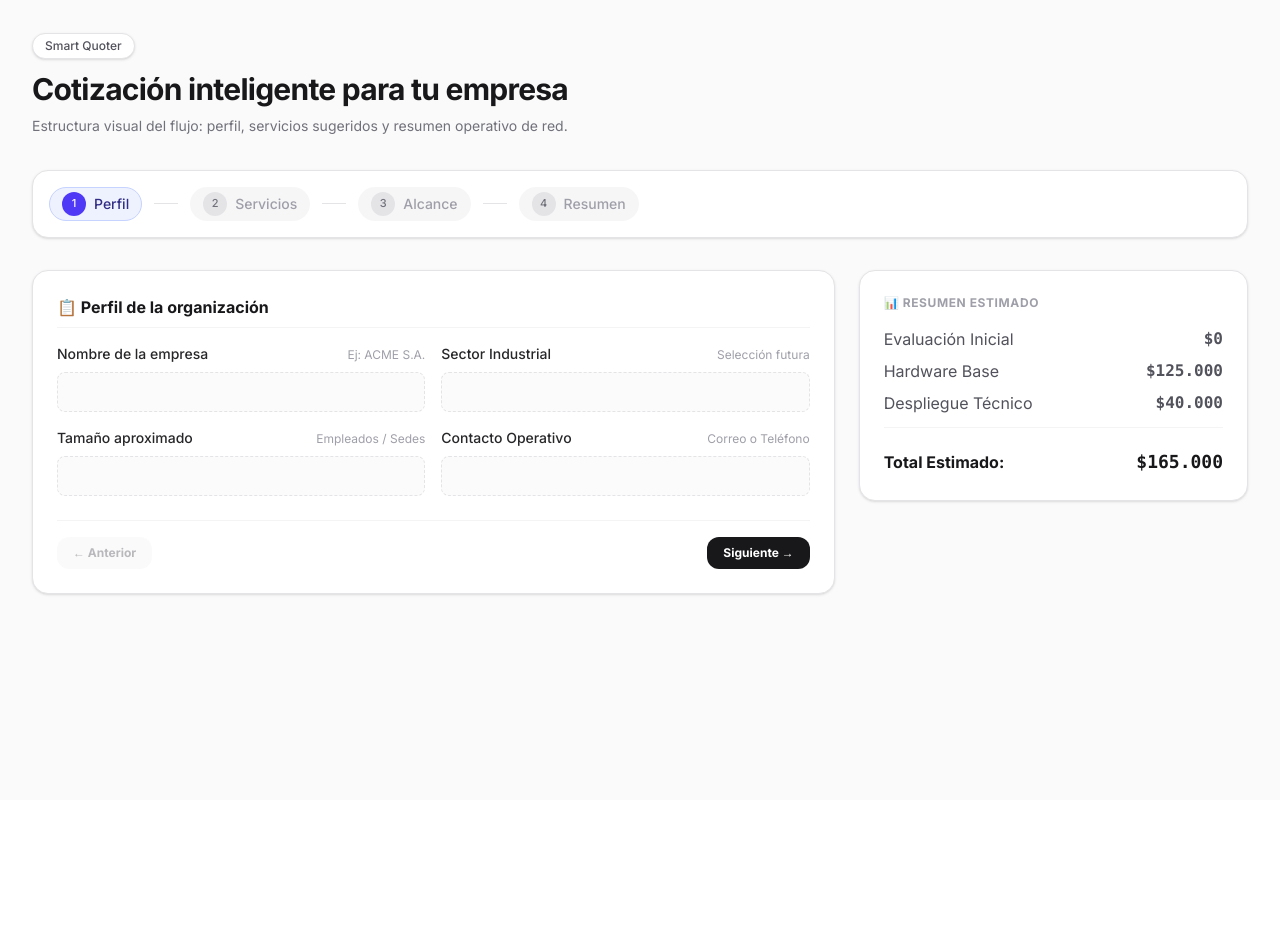
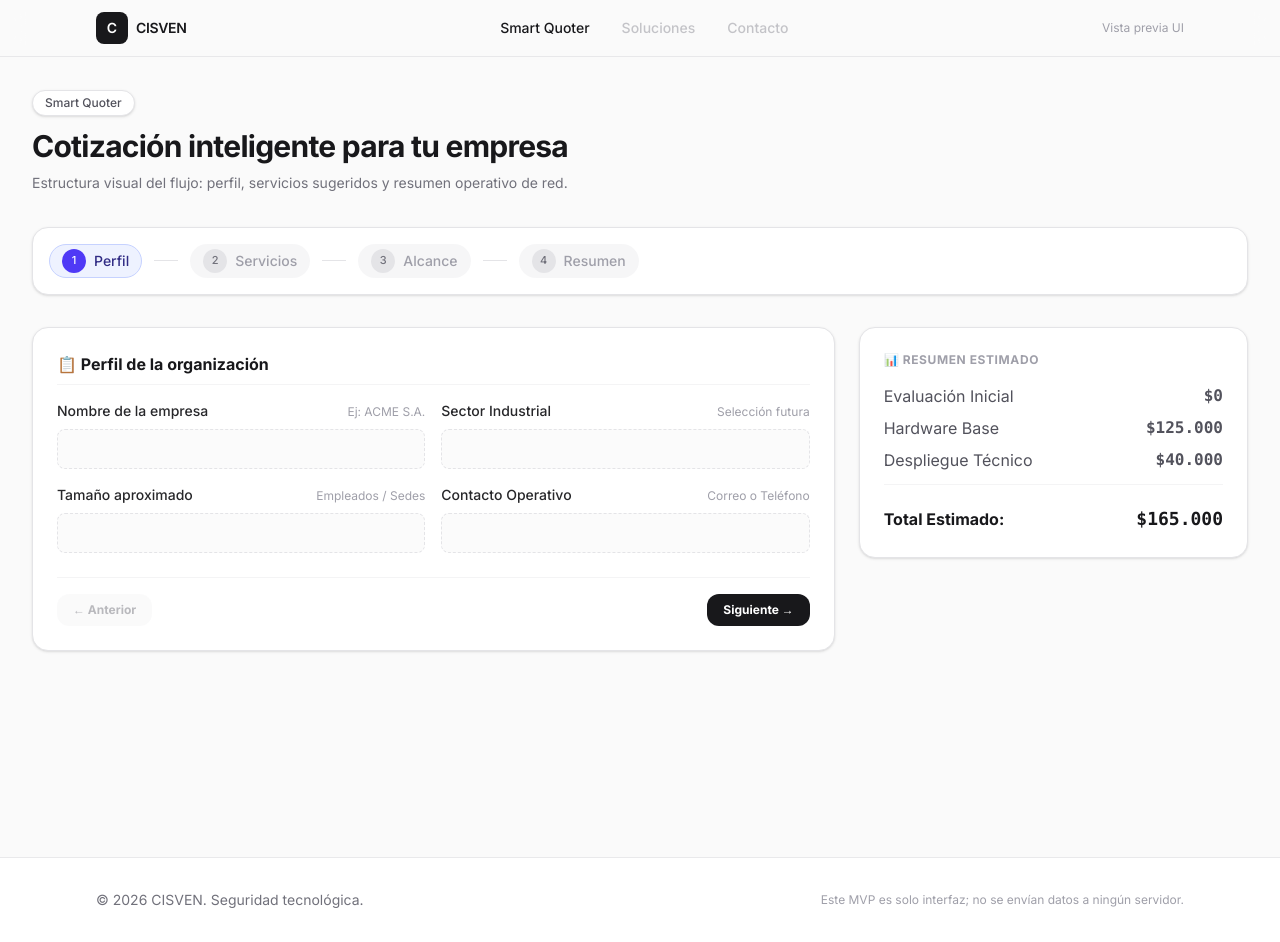
Before and after one commit to isabelleon32-hue/cisven-mvp, a React (Vite) app: page / in a window 1280 px wide. Both pictures are taken after typing "Sample", "Sample123" into the empty fields and a click on the button "ENTRAR AL SISTEMA". Before the commit the page ends 800 px from the top, so only its background shows below. Built offline with nearby package versions, Linux system fonts and the light colour scheme.

Commit message:
Fix: Eliminadas las restricciones de ancho en MainLayout para liberar el portal del cliente

```diff
--- a/src/components/layout/MainLayout.jsx
+++ b/src/components/layout/MainLayout.jsx
@@ -1,11 +1,23 @@
 import React from 'react';
+import Header from './Header';
+import Footer from './Footer';
 
-const MainLayout = ({ children }) => {
+export default function MainLayout({ children, onLogout }) {
   return (
-    <div className="w-full min-h-screen bg-gray-100">
-      {children}
+    // Reemplazamos los contenedores rígidos por un layout de ancho completo (w-full) y sin límites
+    <div className="min-h-screen bg-zinc-50 flex flex-col w-full antialiased font-sans">
+
+      {/* Barra de navegación superior nativa */}
+      <Header onLogout={onLogout} />
+
+      {/* Área de contenido principal: eliminamos max-w-md y mx-auto para que el Cotizador o cualquier pantalla ocupe todo el espacio */}
+      <main className="flex-1 w-full">
+        {children}
+      </main>
+
+      {/* Pie de página nativo */}
+      <Footer />
+
     </div>
   );
-};
-
-export default MainLayout;
+}
```
